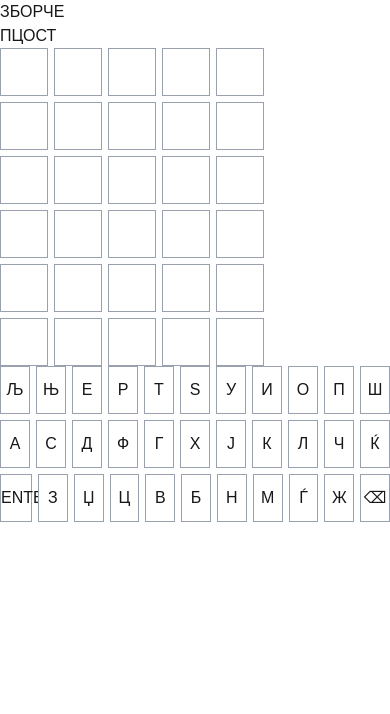
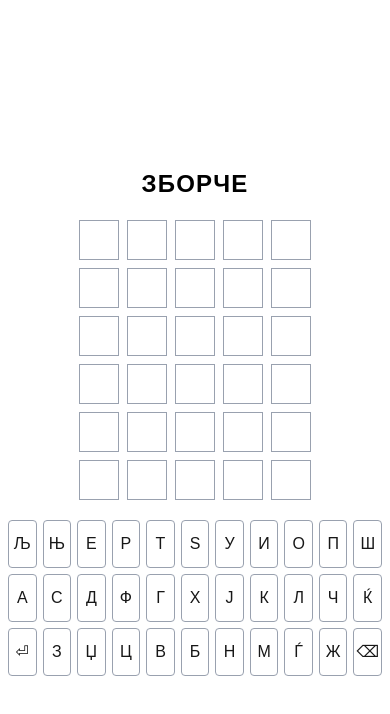
Before and after one commit to majaxpan/zborche_igra, a Next.js app: page / in a window 390 px wide. Shown: the top 714 px of the page. Built offline with nearby package versions, Linux system fonts and the light colour scheme.

Commit message:
Improve responsive UI and add tile reveal animations

```diff
--- a/src/app/globals.css
+++ b/src/app/globals.css
@@ -50,3 +50,21 @@ body {
 .shake {
   animation: shake 0.5s;
 }
+
+@keyframes flip {
+  0% {
+    transform: rotateX(0deg);
+  }
+
+  50% {
+    transform: rotateX(90deg);
+  }
+
+  100% {
+    transform: rotateX(0deg);
+  }
+}
+
+.flip {
+  animation: flip 0.6s ease-in-out forwards;
+}
--- a/src/app/page.tsx
+++ b/src/app/page.tsx
@@ -26,9 +26,8 @@ export default function Home() {
   }
 
   return (
-    <main>
-      <h1>ЗБОРЧЕ</h1>
-      <h2>{secretWord}</h2>
+    <main className="min-h-screen w-full flex flex-col items-center justify-center gap-5 px-2">
+      <h1 className="text-2xl font-bold tracking-wider text-black">ЗБОРЧЕ</h1>
 
       <GameBoard
         board={board}
--- a/src/components/GameBoard.tsx
+++ b/src/components/GameBoard.tsx
@@ -1,12 +1,6 @@
 "use client";
 import { useEffect, useState } from "react";
-
-function getColor(color) {
-  if (color === "GREEN") return "bg-green-400";
-  if (color === "GRAY") return "bg-gray-300";
-  if (color === "YELLOW") return "bg-yellow-200";
-  return "bg-white";
-}
+import { getColor } from "@/utils/getColor";
 
 export default function GameBoard({
   board,
@@ -16,6 +10,7 @@ export default function GameBoard({
   invalidSubmitAttempt,
 }) {
   const [isShaking, setIsShaking] = useState(false);
+  const [revealedTiles, setRevealedTiles] = useState([]);
 
   useEffect(() => {
     console.log("invalid attempt:", invalidSubmitAttempt);
@@ -26,20 +21,64 @@ export default function GameBoard({
     }, 500);
   }, [invalidSubmitAttempt]);
 
+  useEffect(() => {
+    if (row === 0 && !colors[0].some((color) => color !== "")) {
+      return;
+    }
+
+    const submittedRow = row > 0 ? row - 1 : 0;
+
+    colors[submittedRow].forEach((color, tileIndex) => {
+      if (!color) return;
+
+      setTimeout(
+        () => {
+          setRevealedTiles((prev) => [...prev, `${submittedRow}-${tileIndex}`]);
+        },
+        tileIndex * 150 + 300,
+      );
+    });
+  }, [colors]);
+
   return (
     <div>
-      <div className="flex flex-col gap-1.5">
+      <div className="flex flex-col gap-2 sm:gap-2 md:gap-3 lg:gap-4">
         {board.map((boardRow, rowIndex) => (
-          <div key={rowIndex} className={`flex gap-1.5 ${
-          rowIndex === row && isShaking ? "shake" : ""}`}>
-            {boardRow.map((tile, tileIndex) => (
-              <div
-                key={tileIndex}
-                className={`w-12 h-12 border border-gray-400 ${getColor(colors[rowIndex][tileIndex])}`}
-              >
-                {tile}
-              </div>
-            ))}
+          <div
+            key={rowIndex}
+            className={`flex gap-2 sm:gap-2 md:gap-3 lg:gap-4 ${
+              rowIndex === row && isShaking ? "shake" : ""
+            }`}
+          >
+            {boardRow.map((tile, tileIndex) => {
+              const color = colors[rowIndex][tileIndex];
+
+              return (
+                <div
+                  key={tileIndex}
+                  className={`
+                    w-10 h-10
+                    sm:w-12 sm:h-12
+                    md:w-14 md:h-14
+                    lg:w-15 lg:h-15
+                    text-10 text-m md:text-xl lg:text-2xl
+                    border border-gray-400
+                    flex items-center justify-center
+                    ${
+                      revealedTiles.includes(`${rowIndex}-${tileIndex}`)
+                        ? getColor(color)
+                        : "bg-white"
+                    }
+                    ${color ? "flip" : ""}
+                  `}
+                  style={{
+                    animationDelay: `${tileIndex * 0.15}s`,
+                  }}
+                >
+                  {tile}
+                </div>
+              );
+            })}
           </div>
         ))}
       </div>
--- a/src/components/Keyboard.tsx
+++ b/src/components/Keyboard.tsx
@@ -1,30 +1,24 @@
 "use client";
-import { useState } from "react";
 
-function getColor(color) {
-  if (color === "GREEN") return "bg-green-400";
-  if (color === "GRAY") return "bg-gray-300";
-  if (color === "YELLOW") return "bg-yellow-200";
-  return "bg-white";
-}
+import { getColor } from "@/utils/getColor";
 
 export default function Keyboard({ keyboardColors, onKeyPress }) {
   const macedonianKeyboard = [
     ["Љ", "Њ", "Е", "Р", "Т", "Ѕ", "У", "И", "О", "П", "Ш"],
     ["А", "С", "Д", "Ф", "Г", "Х", "Ј", "К", "Л", "Ч", "Ќ"],
-    ["ENTER", "З", "Џ", "Ц", "В", "Б", "Н", "М", "Ѓ", "Ж", "⌫"],
+    ["⏎", "З", "Џ", "Ц", "В", "Б", "Н", "М", "Ѓ", "Ж", "⌫"],
   ];
 
   return (
-    <div>
-      <div className="flex flex-col gap-1.5">
+    <div className="w-full lg:w-fit lg:mx-auto md:w-fit md:mx-auto">
+      <div className="flex flex-col gap-1.5 md:gap-2 lg:gap-3">
         {macedonianKeyboard.map((row, rowIndex) => (
-          <div key={rowIndex} className="flex gap-1.5">
+          <div key={rowIndex} className="w-full lg:w-fit lg:mx-auto md:w-fit md:mx-auto flex gap-1.5 md:gap-2 lg:gap-3">
             {row.map((letter, letterIndex) => (
               <button
                 onClick={() => onKeyPress(letter)}
                 key={letterIndex}
-                className={`w-8 h-12 border border-gray-400 ${getColor(keyboardColors[letter])}`}
+                className={`flex-1 md:flex-none lg:flex-none md:w-10 lg:w-12 md:items-center md:justify-center lg:items-center lg:justify-center h-12 border border-gray-400 rounded-sm cursor-pointer transition hover:bg-black hover:text-white active:scale-95 ${getColor(keyboardColors[letter])}`}
               >
                 {letter}
               </button>
--- a/src/hooks/useZborcheGame.tsx
+++ b/src/hooks/useZborcheGame.tsx
@@ -137,7 +137,7 @@ export function useZborcheGame() {
     }
     if (letter === "⌫") {
       removeLetter();
-    } else if (letter === "ENTER") {
+    } else if (letter === "⏎") {
       submitWord();
     } else {
       addLetter(letter);
--- /dev/null
+++ b/src/utils/getColor.js
@@ -0,0 +1,6 @@
+export function getColor(color) {
+  if (color === "GREEN") return "bg-green-400";
+  if (color === "GRAY") return "bg-gray-300";
+  if (color === "YELLOW") return "bg-yellow-200";
+  return "bg-white";
+}
```
